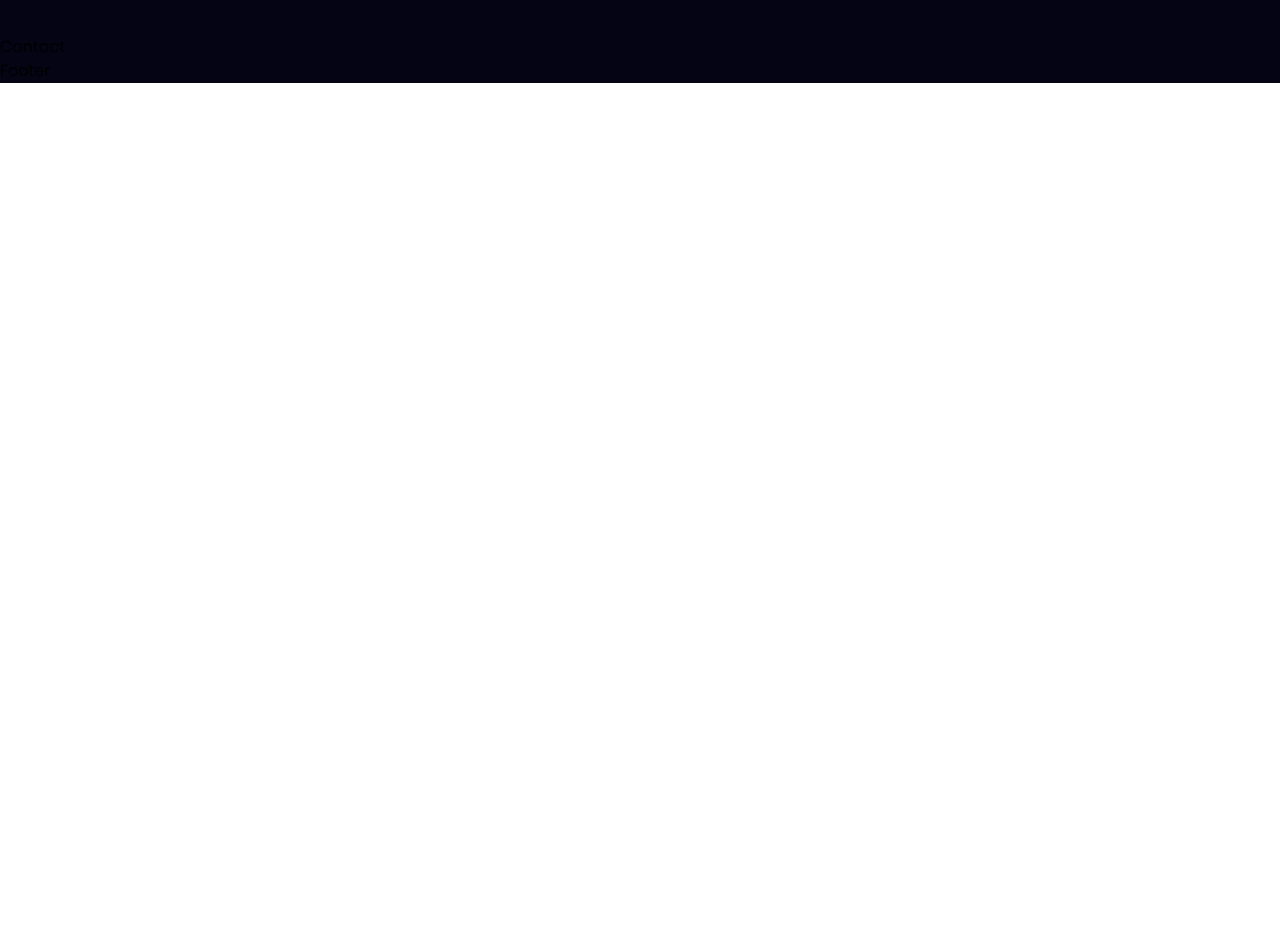
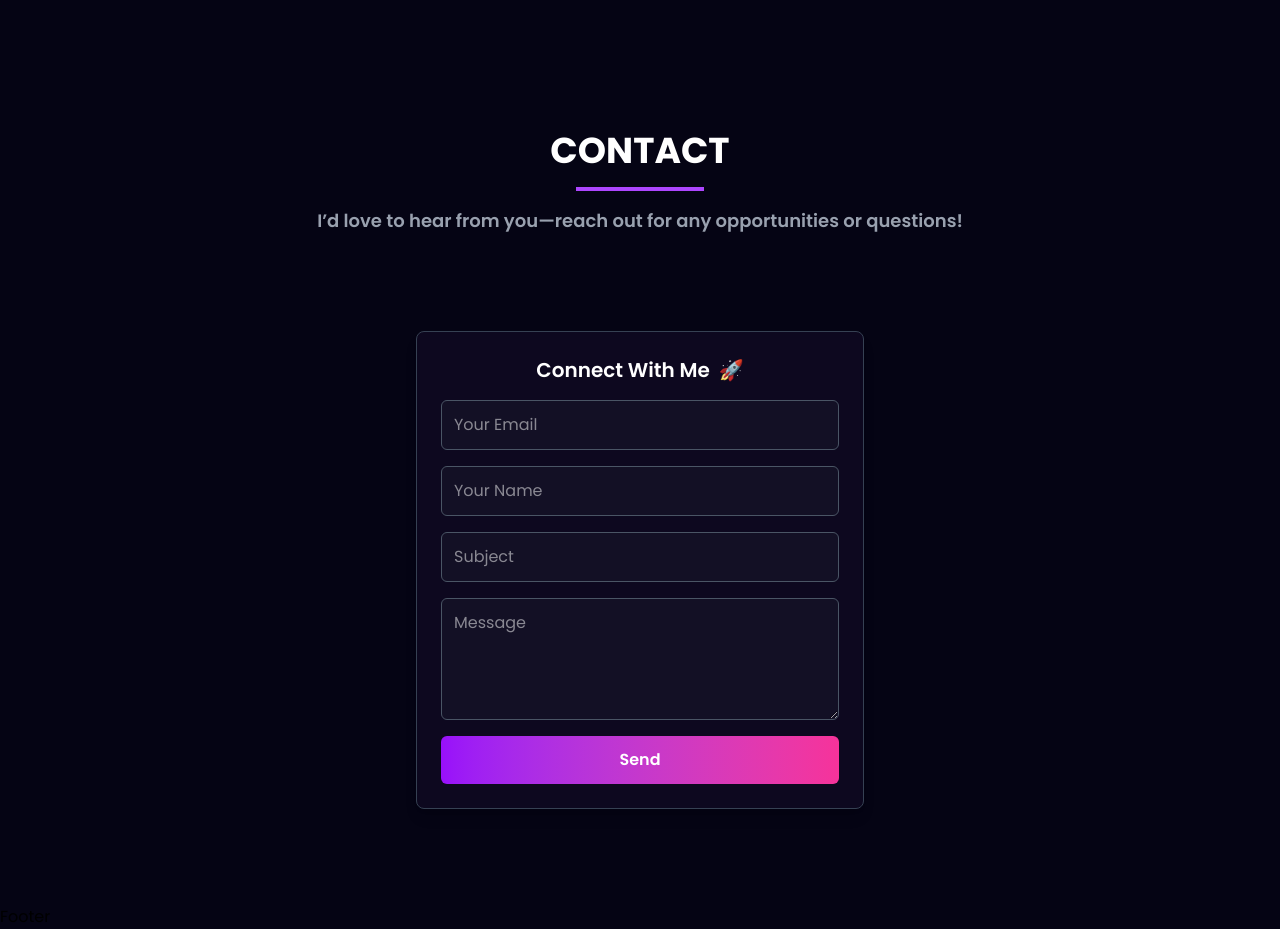
Before and after one commit to Ruturaj02/Portfolio, a React (Vite) app: page / in a window 1280 px wide. Shown: the part 6660-7589 px from the top of the page. Before the commit the page ends 6743 px from the top, so only its background shows below. Built offline with nearby package versions, Linux system fonts and the light colour scheme.

Commit message:
added contact form section .....

```diff
--- a/package.json
+++ b/package.json
@@ -10,6 +10,7 @@
     "preview": "vite preview"
   },
   "dependencies": {
+    "@emailjs/browser": "^4.4.1",
     "@tailwindcss/vite": "^4.1.7",
     "prop-types": "^15.8.1",
     "react": "^19.1.0",
--- a/src/components/Contact/Contact.jsx
+++ b/src/components/Contact/Contact.jsx
@@ -1,9 +1,124 @@
-import React from 'react'
+import React, { useRef, useState } from "react";
+import emailjs from "@emailjs/browser";
+import { ToastContainer, toast } from "react-toastify";
+import "react-toastify/dist/ReactToastify.css";
 
 const Contact = () => {
+  const form = useRef();
+  const [isSent, setIsSent] = useState(false);
+
+  const sendEmail = (e) => {
+    e.preventDefault();
+
+    // Email configuration
+
+    emailjs
+      .sendForm(
+        "service_ipb6pgt",
+        "template_pg4icem",
+        form.current,
+        "XzwB1nsIPpbmQxl7J"
+      )
+      .then(
+        () => {
+          // reset item
+
+          setIsSent(true);
+          form.current.reset();
+          toast.success("Message sent successfully! ✅", {
+            position: "top-right",
+            autoClose: 3000,
+            hideProgressBar: false,
+            closeOnClick: true,
+            pauseOnHover: true,
+            draggable: true,
+            theme: "dark",
+          });
+        },
+        (error) => {
+          console.error("Error sending message:", error);
+          toast.error("Failed to send message. Please try again.", {
+            position: "top-right",
+            autoClose: 3000,
+            hideProgressBar: false,
+            closeOnClick: true,
+            pauseOnHover: true,
+            draggable: true,
+            theme: "dark",
+          });
+        }
+      );
+  };
+
   return (
-    <div>Contact</div>
-  )
-}
+    <section
+      id="contact"
+      className="flex flex-col items-center justify-center py-24 px-[12vw] md:px-[7vw] lg:px-[20vw]"
+    >
+      {/* Container */}
+      <ToastContainer />
 
-export default Contact
+      {/* Section Title */}
+      <div className="text-center mb-16">
+        <h2 className="text-4xl font-bold text-white">CONTACT</h2>
+        <div className="w-32 h-1 bg-purple-500 mx-auto mt-4"></div>
+        <p className="text-gray-400 mt-4 text-lg font-semibold">
+          I’d love to hear from you—reach out for any opportunities or
+          questions!
+        </p>
+      </div>
+
+      {/* Contact Form */}
+      <div className="mt-8 w-full max-w-md bg-[#0d081f] p-6 rounded-lg shadow-lg border border-gray-700">
+        <h3 className="text-xl font-semibold text-white text-center">
+          Connect With Me <span className="ml-1">🚀</span>
+        </h3>
+
+        <form
+          ref={form}
+          onSubmit={sendEmail}
+          className="mt-4 flex flex-col space-y-4"
+        >
+          <input
+            type="email"
+            name="user_email"
+            placeholder="Your Email"
+            required
+            className="w-full p-3 rounded-md bg-[#131025] text-white border border-gray-600 focus:outline-none focus:border-purple-500"
+          />
+          <input
+            type="text"
+            name="user_name"
+            placeholder="Your Name"
+            required
+            className="w-full p-3 rounded-md bg-[#131025] text-white border border-gray-600 focus:outline-none focus:border-purple-500"
+          />
+          <input
+            type="text"
+            name="subject"
+            placeholder="Subject"
+            required
+            className="w-full p-3 rounded-md bg-[#131025] text-white border border-gray-600 focus:outline-none focus:border-purple-500"
+          />
+          <textarea
+            name="message"
+            placeholder="Message"
+            rows="4"
+            required
+            className="w-full p-3 rounded-md bg-[#131025] text-white border border-gray-600 focus:outline-none focus:border-purple-500"
+          />
+
+          {/* Send Button */}
+          <button
+            type="submit"
+            className="w-full bg-gradient-to-r from-purple-600 to-pink-500 py-3 text-white font-semibold rounded-md hover:opacity-90 transition"
+          >
+            Send
+          </button>
+        </form>
+      </div>
+    </section>
+  );
+};
+
+export default Contact;
```
Also changed, not shown: 1 other file (tests, documents, lock files or other folders).
